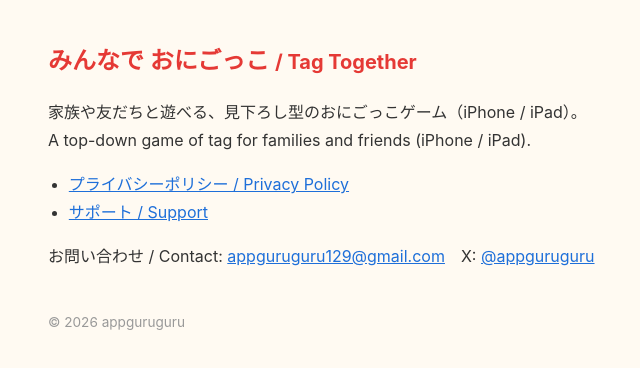
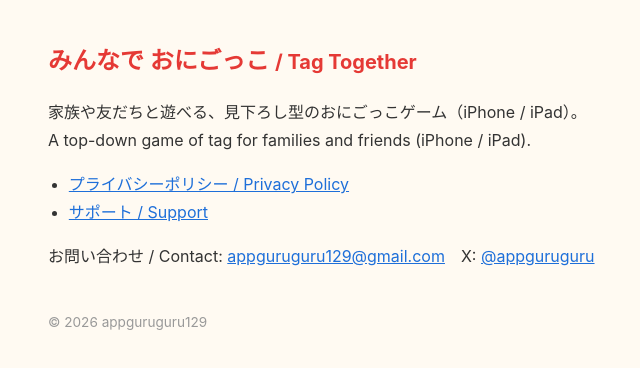
Before and after one commit to yiu35321/appguruguru, a plain HTML site: page onigokko/index.html in a window 1280 px wide. Shown: the full height of the page, 212-852 px from the left. Drawn offline with Linux system fonts and the light colour scheme.

Commit message:
公開ページの © 表記を appguruguru129 に統一
Co-Authored-By: Claude Opus 5.5 <noreply@anthropic.com>

```diff
--- a/onigokko/index.html
+++ b/onigokko/index.html
@@ -7,4 +7,4 @@ p{margin:.5em 0}ul{padding-left:1.3em}footer{margin-top:3em;color:#999;font-size
 <p>家族や友だちと遊べる、見下ろし型のおにごっこゲーム（iPhone / iPad）。<br>A top-down game of tag for families and friends (iPhone / iPad).</p>
 <ul><li><a href="privacy.html">プライバシーポリシー / Privacy Policy</a></li><li><a href="support.html">サポート / Support</a></li></ul>
 <p>お問い合わせ / Contact: <a href="mailto:appguruguru129@gmail.com">appguruguru129@gmail.com</a>　X: <a href="https://x.com/appguruguru">@appguruguru</a></p>
-<footer>© 2026 appguruguru</footer></body></html>
+<footer>© 2026 appguruguru129</footer></body></html>
```
Also changed, not shown: onigokko/privacy.html (+1 -1 lines), onigokko/support.html (+1 -1 lines), ousamanyoro/index.html (+1 -1 lines), ousamanyoro/privacy.html (+1 -1 lines), ousamanyoro/support.html (+1 -1 lines), poipoi/index.html (+1 -1 lines), poipoi/privacy.html (+1 -1 lines), poipoi/support.html (+1 -1 lines).
